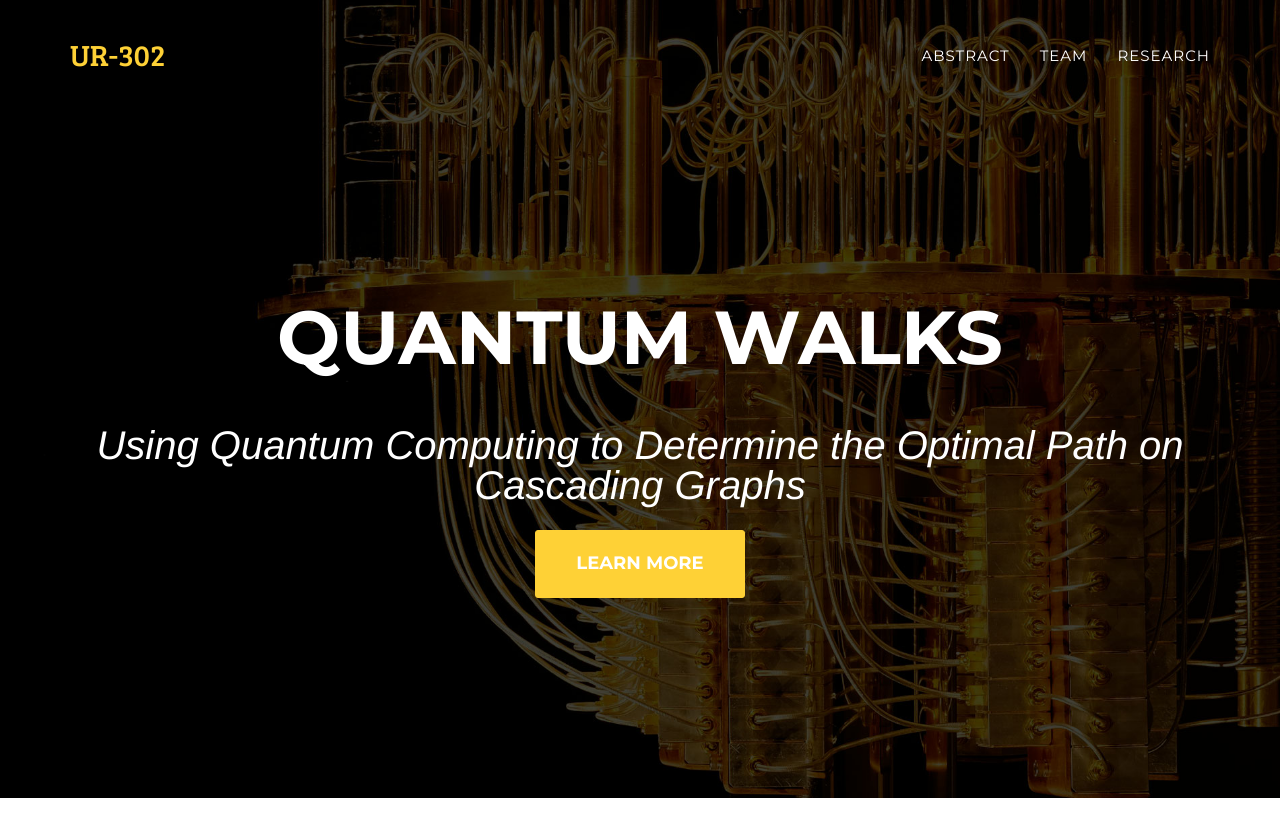
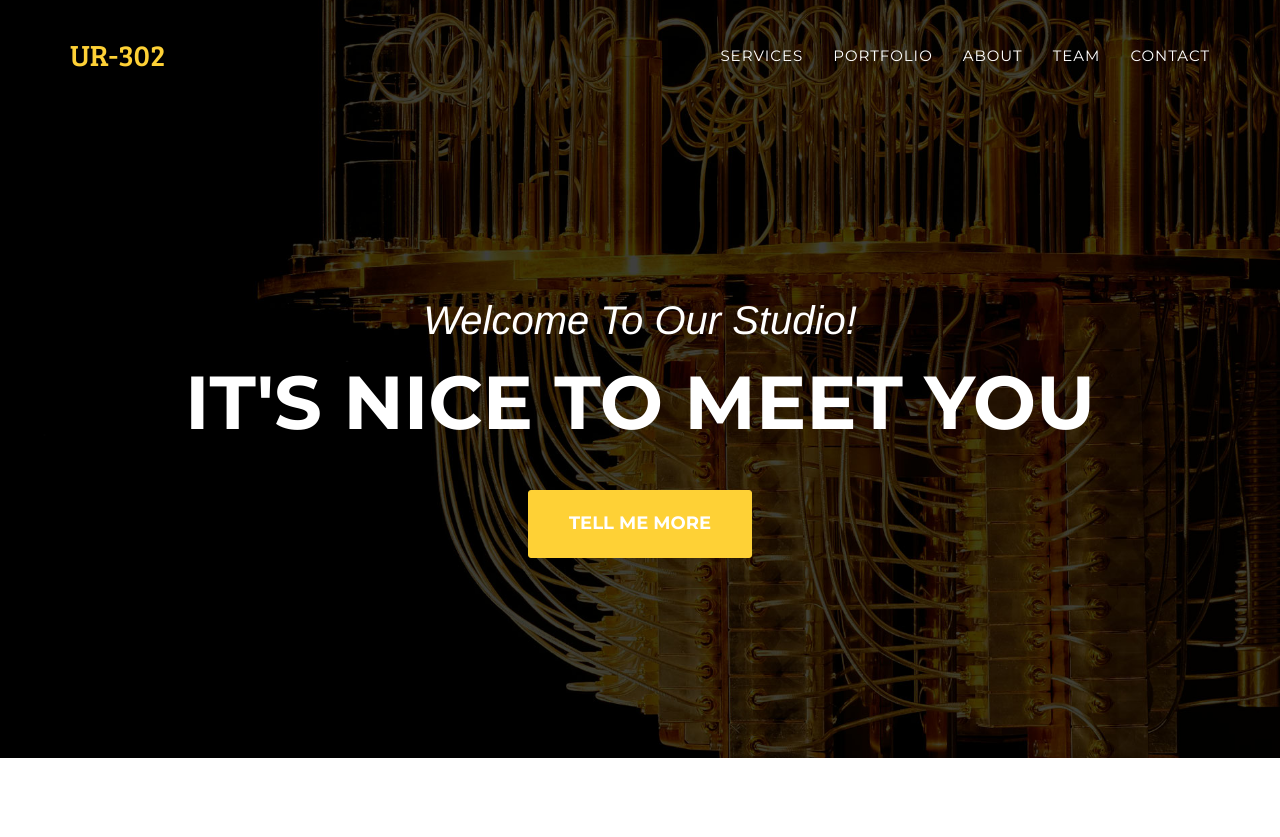
Before and after one commit to Javamorris/Javamorris.github.io, a Jekyll site: the page built from index.html, in a window 1280 px wide and 900 px high. Shown: the top 837 px of the window. Built offline with Jekyll 4.4.1, drawn with Linux system fonts in a browser that asks for light colours; some web fonts are replaced.

Commit message:
Trying some rollbacks

```diff
--- a/_includes/header.html
+++ b/_includes/header.html
@@ -19,13 +19,19 @@
                     <a href="#page-top"></a>
                 </li>
                 <li>
-                        <a class="page-scroll" href="#abstract">Abstract</a>
+                    <a class="page-scroll" href="#services">Services</a>
+                </li>
+                <li>
+                    <a class="page-scroll" href="#portfolio">Portfolio</a>
+                </li>
+                <li>
+                    <a class="page-scroll" href="#about">About</a>
                 </li>
                 <li>
                     <a class="page-scroll" href="#team">Team</a>
                 </li>
                 <li>
-                        <a class="page-scroll" href="#research">Research</a>
+                    <a class="page-scroll" href="#contact">Contact</a>
                 </li>
             </ul>
         </div>
@@ -38,9 +44,9 @@
 <header>
     <div class="container">
         <div class="intro-text">
-                <div class="intro-heading">Quantum Walks</div>
-                <div class="intro-lead-in">Using Quantum Computing to Determine the Optimal Path on Cascading Graphs</div>
-                <a href="#abstract" class="page-scroll btn btn-xl">Learn More</a>
+            <div class="intro-lead-in">Welcome To Our Studio!</div>
+            <div class="intro-heading">It's Nice To Meet You</div>
+            <a href="#services" class="page-scroll btn btn-xl">Tell Me More</a>
         </div>
     </div>
 </header>
--- a/_layouts/default.html
+++ b/_layouts/default.html
@@ -5,8 +5,6 @@
 
 
     <body id="page-top" class="index">
-
-
 
     {% include header.html %}
     {% include services.html %}
```
Also changed, not shown: 2 other files. Lines whose indentation alone changed are shown as unchanged.
